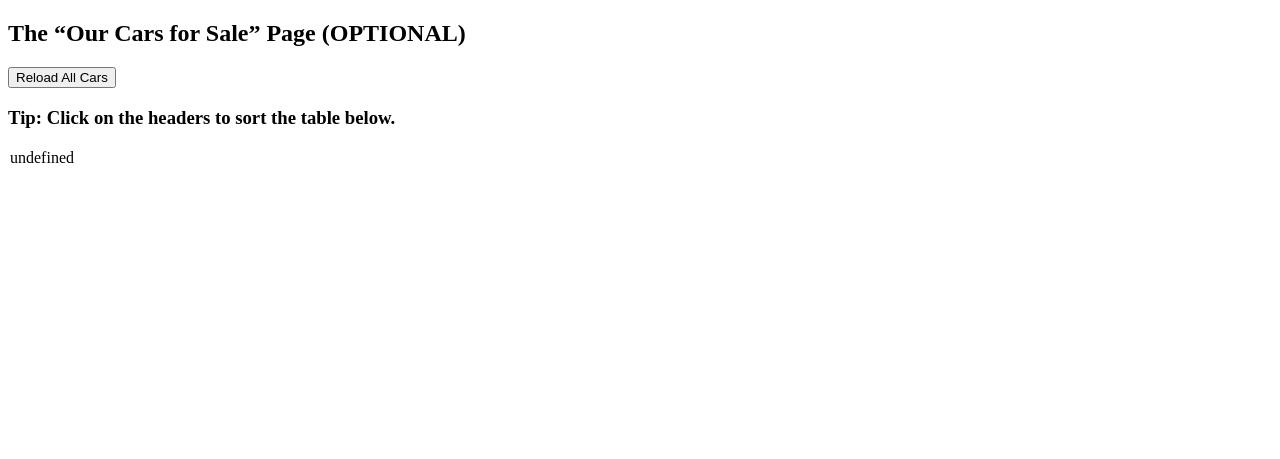
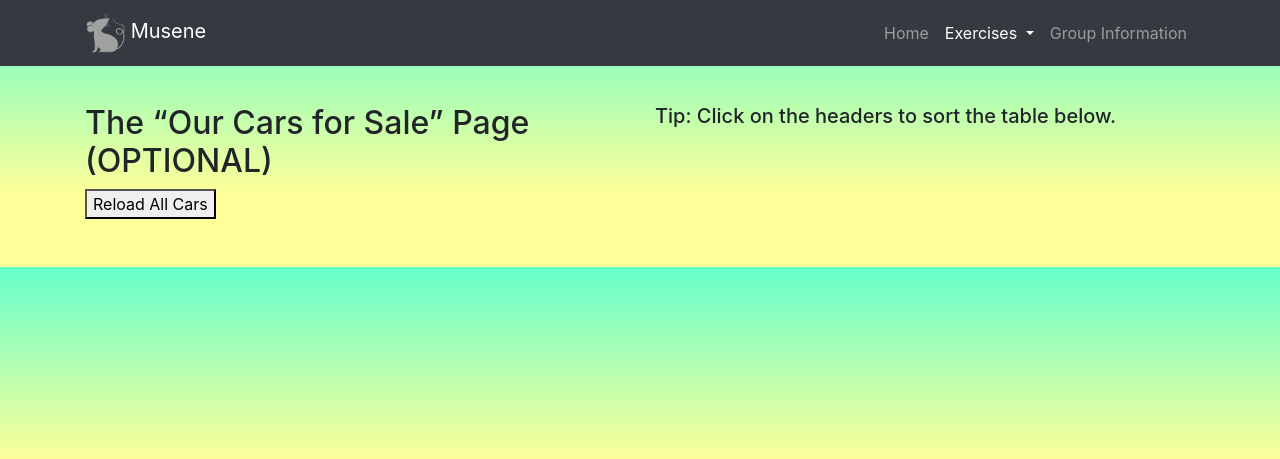
Before and after one commit to MiaSimone/CA1, a web app: page /Opgaver/opg4.html in a window 1280 px wide. Shown: the top 459 px of the page. Run offline with its HTML, style and script files only (its server is not run), Linux system fonts and the light colour scheme; data that the repository does not hold is empty.

Commit message:
Style opg4 done

```diff
--- a/src/main/webapp/Opgaver/opg4.html
+++ b/src/main/webapp/Opgaver/opg4.html
@@ -1,11 +1,25 @@
 <!DOCTYPE html>
 <html>
     <head>
+        <meta charset="utf-8">
+        <meta name="viewport" content="width=device-width, initial-scale=1, shrink-to-fit=no">
+        <meta name="description" content="">
+        <meta name="author" content="">
+
         <title>Cars for Sale</title>
-        <meta charset="UTF-8">
-        <meta name="viewport" content="width=device-width, initial-scale=1.0">
 
         <script src="../js/cars.js" async defer></script>
+        <!-- Bootstrap core CSS -->
+        <link href="../vendor/bootstrap/css/bootstrap.min.css" rel="stylesheet">
+
+        <!-- Custom styles for this template -->
+        <link href="../css/shop-homepage.css" rel="stylesheet">
+
+        <link rel="stylesheet" href="https://maxcdn.bootstrapcdn.com/bootstrap/4.5.2/css/bootstrap.min.css">
+        <script src="https://ajax.googleapis.com/ajax/libs/jquery/3.5.1/jquery.min.js"></script>
+        <script src="https://cdnjs.cloudflare.com/ajax/libs/popper.js/1.16.0/umd/popper.min.js"></script>
+        <script src="https://maxcdn.bootstrapcdn.com/bootstrap/4.5.2/js/bootstrap.min.js"></script>
+
         <style>
             th {
                 cursor: pointer;
@@ -13,16 +27,60 @@
         </style>
     </head>
 
-    <body>
+    <body style="background: linear-gradient(to bottom, #66ffcc 0%, #ffff99 73%);">
+
+        <!-- Navigation -->
+        <nav class="navbar navbar-expand-lg navbar-dark bg-dark fixed-top">
+          <div class="container">
+            <a class="navbar-brand" href="../index.html"><img alt="Mouse" src="../images/Mus.png" width="40" height="40"> Musene</a>
+            <button class="navbar-toggler" type="button" data-toggle="collapse" data-target="#navbarResponsive" aria-controls="navbarResponsive" aria-expanded="false" aria-label="Toggle navigation">
+              <span class="navbar-toggler-icon"></span>
+            </button>
+            <div class="collapse navbar-collapse" id="navbarResponsive">
+              <ul class="navbar-nav ml-auto">
+                <li class="nav-item">
+                    <a class="nav-link" href="../index.html">Home</a>
+                </li>
+                <li class="nav-item dropdown active">
+                    <a class="nav-link dropdown-toggle" href="#" id="navbarDropdown" role="button" data-toggle="dropdown" aria-haspopup="true" aria-expanded="false">
+                      Exercises
+                      <span class="sr-only">(current)</span>
+                    </a>
+                    <div class="dropdown-menu" aria-labelledby="navbarDropdown">
+                      <a class="dropdown-item" href="opg2.html">Jokes exercise</a>
+                      <a class="dropdown-item" href="opg4.html">Cars exercise</a>
+                    </div>
+                </li>
+                <li class="nav-item">
+                  <a class="nav-link" href="opg1.html">Group Information</a>
+                </li>
+              </ul>
+            </div>
+          </div>
+        </nav>
+
+        <div class="container mt-5">
+
+          <div class="row mt-4 mb-5">
+              <div class="col-lg-6">
                   <h2>The “Our Cars for Sale” Page (OPTIONAL)</h2>
 
                     <form>
                         <button id="getAllCarsBtn">Reload All Cars</button>
                     </form>
-        <h3>Tip: Click on the headers to sort the table below.</h3>
+              </div>
+
+              <div class="col-lg-6">
+                  <h5>Tip: Click on the headers to sort the table below.</h5>
                     <table id="carstable" class="table mt-3">
                         <tbody id="carsTable"></tbody>
                     </table>
+              </div>
+          </div>
+        </div>
+
+
+
 
         <script>
             // Kunne ikke få denne her metode til at virke igennem cars.js filen så derfor ligger den her... :^(
```
Lines whose indentation alone changed are shown as unchanged.
